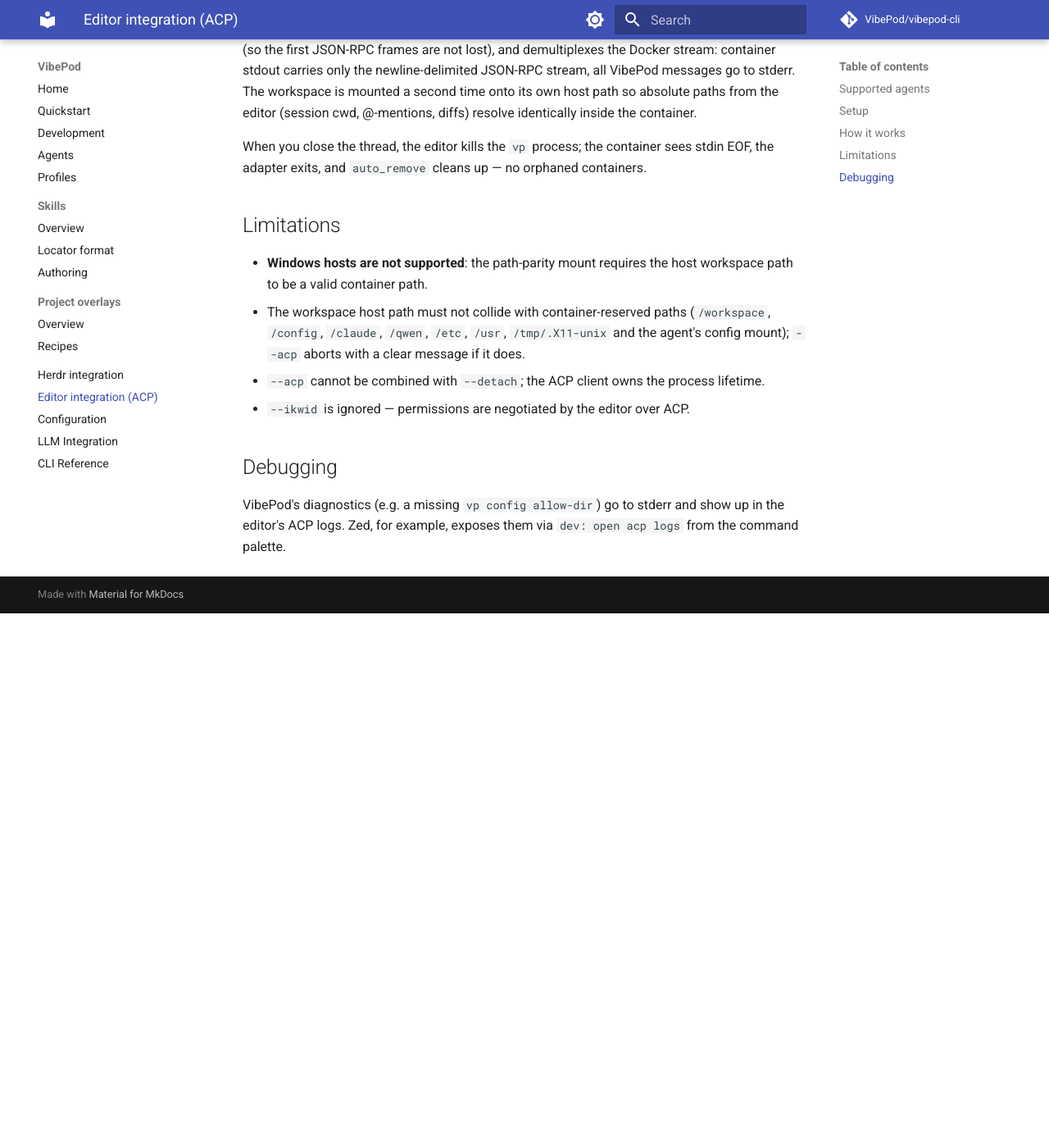
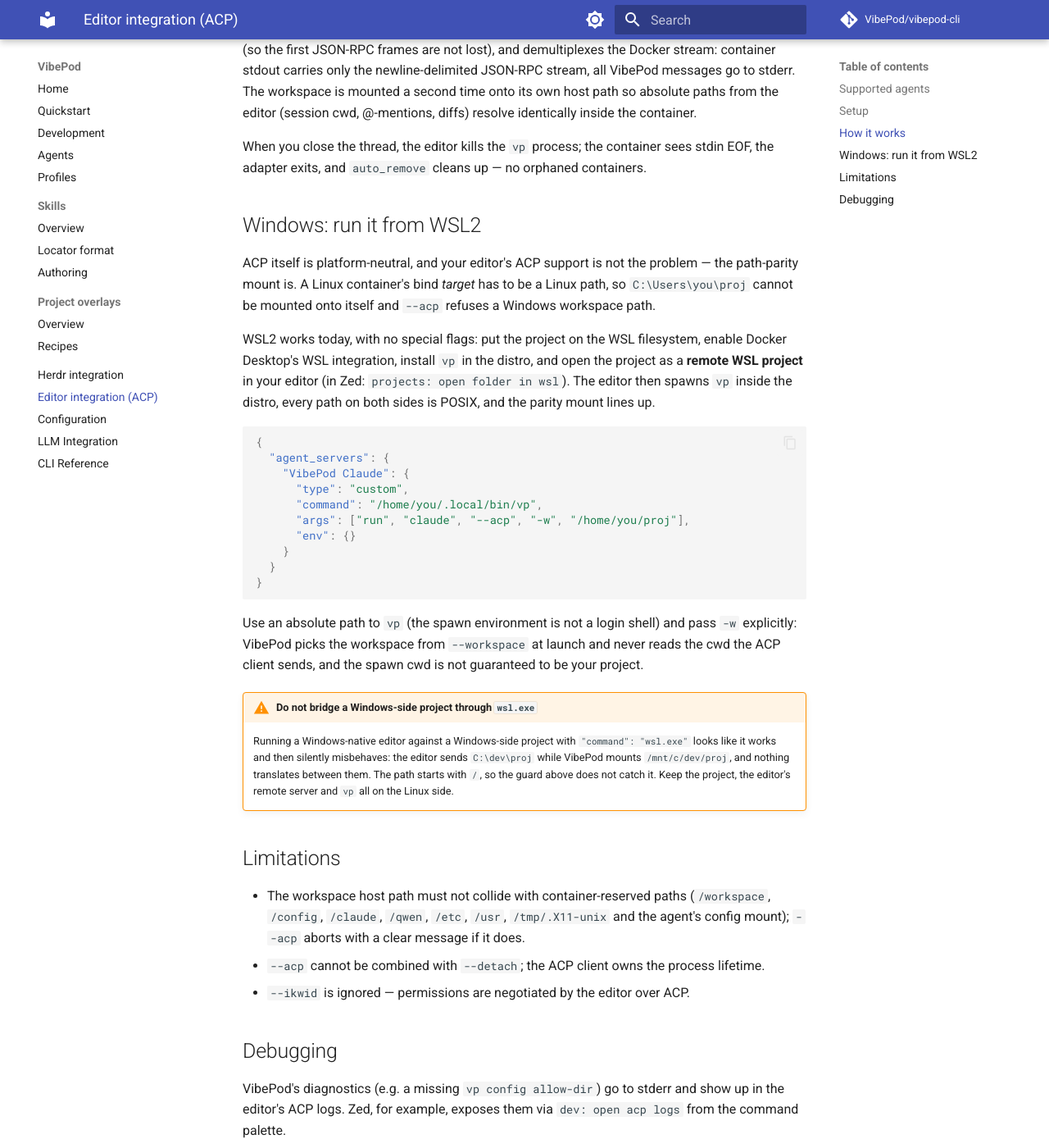
Before and after one commit to VibePod/vibepod-cli, an MkDocs documentation site: the page built from docs/acp.md, in a window 1280 px wide and 1400 px high, scrolled down 2060 px. Shown: the whole window at 82% size. Built offline with MkDocs 1.6.1 and Material for MkDocs 9.7.7, drawn with Linux system fonts in a browser that asks for light colours; comment, search, counter and statistics services are not loaded; before the commit the page ends 2808 px from its top, so only the background shows below that.

Commit message:
fix: scope ACP Windows support to WSL2

````diff
--- a/docs/acp.md
+++ b/docs/acp.md
@@ -94,10 +94,48 @@
 sees stdin EOF, the adapter exits, and `auto_remove` cleans up — no orphaned
 containers.
 
+## Windows: run it from WSL2
+
+ACP itself is platform-neutral, and your editor's ACP support is not the
+problem — the path-parity mount is. A Linux container's bind *target* has to be
+a Linux path, so `C:\Users\you\proj` cannot be mounted onto itself and `--acp`
+refuses a Windows workspace path.
+
+WSL2 works today, with no special flags: put the project on the WSL filesystem,
+enable Docker Desktop's WSL integration, install `vp` in the distro, and open
+the project as a **remote WSL project** in your editor (in Zed:
+`projects: open folder in wsl`). The editor then spawns `vp` inside the distro,
+every path on both sides is POSIX, and the parity mount lines up.
+
+```json
+{
+  "agent_servers": {
+    "VibePod Claude": {
+      "type": "custom",
+      "command": "/home/you/.local/bin/vp",
+      "args": ["run", "claude", "--acp", "-w", "/home/you/proj"],
+      "env": {}
+    }
+  }
+}
+```
+
+Use an absolute path to `vp` (the spawn environment is not a login shell) and
+pass `-w` explicitly: VibePod picks the workspace from `--workspace` at launch
+and never reads the cwd the ACP client sends, and the spawn cwd is not
+guaranteed to be your project.
+
+!!! warning "Do not bridge a Windows-side project through `wsl.exe`"
+
+    Running a Windows-native editor against a Windows-side project with
+    `"command": "wsl.exe"` looks like it works and then silently misbehaves:
+    the editor sends `C:\dev\proj` while VibePod mounts `/mnt/c/dev/proj`, and
+    nothing translates between them. The path starts with `/`, so the guard
+    above does not catch it. Keep the project, the editor's remote server and
+    `vp` all on the Linux side.
+
 ## Limitations
 
-- **Windows hosts are not supported**: the path-parity mount requires the host
-  workspace path to be a valid container path.
 - The workspace host path must not collide with container-reserved paths
   (`/workspace`, `/config`, `/claude`, `/qwen`, `/etc`, `/usr`,
   `/tmp/.X11-unix` and the agent's config mount); `--acp` aborts with a clear
````
Also changed, not shown: 2 other files.
